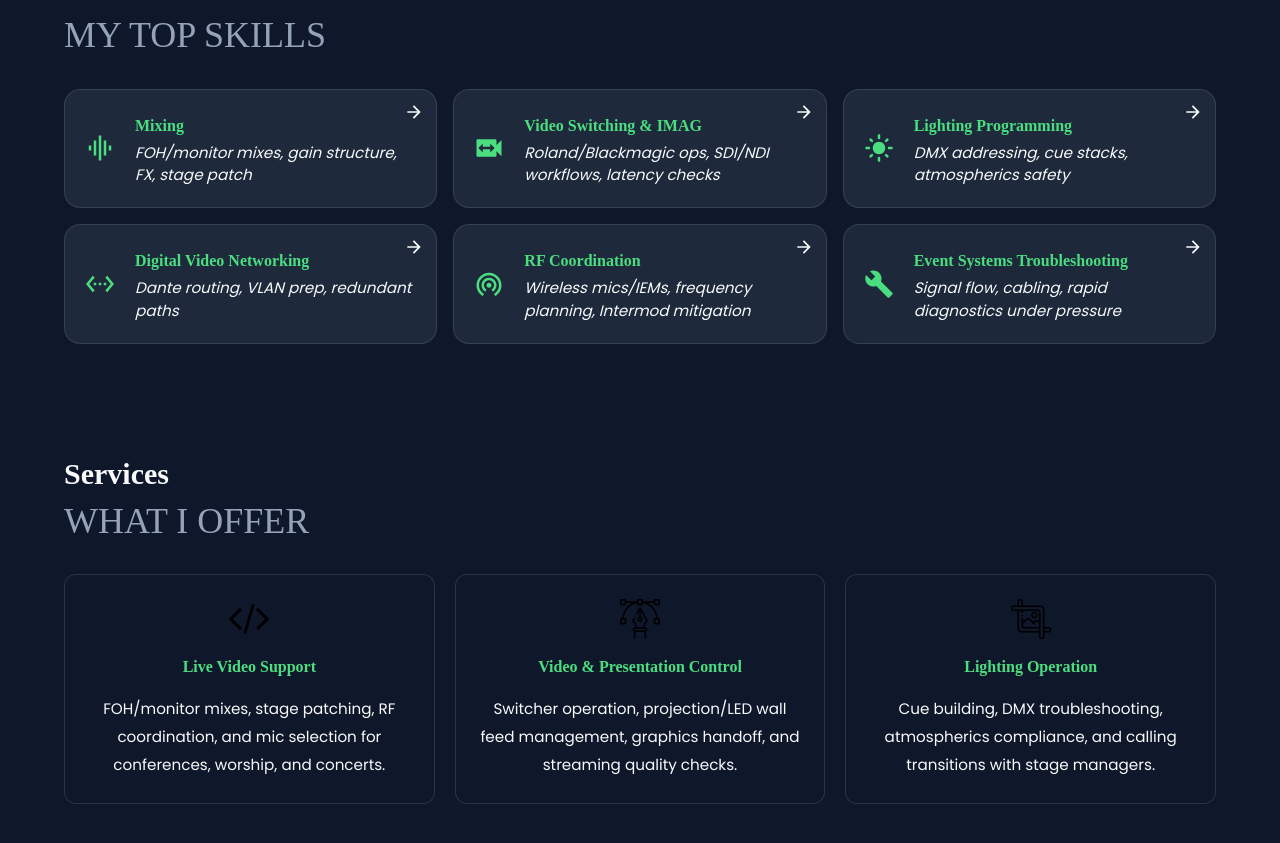
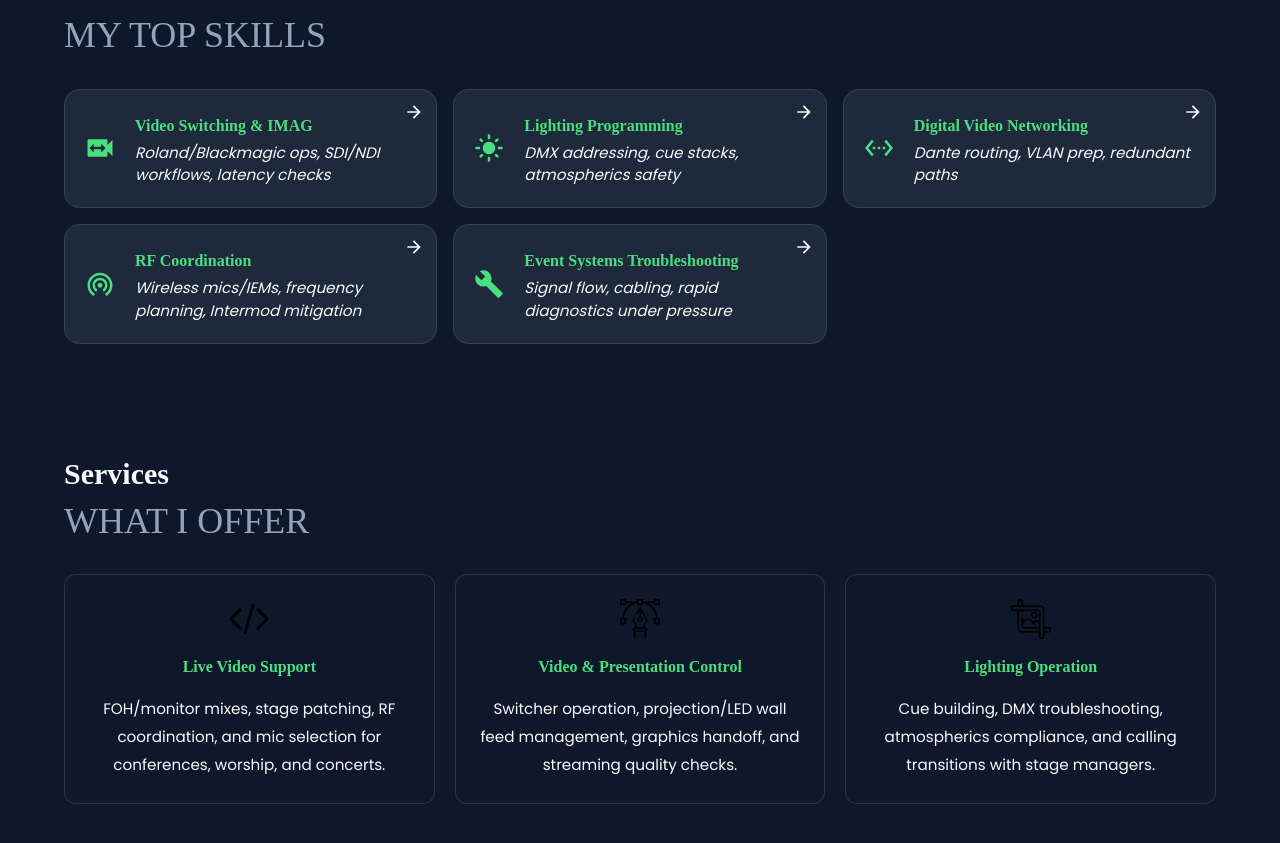
Before and after one commit to SushantBaniya/Ashish_Portfolio, a React (Vite) app in the folder react_portfolio_2/: page / in a window 1280 px wide. Shown: the part 950-1793 px from the top of the page. Built offline with nearby package versions, Linux system fonts and the light colour scheme; a web font is replaced by a local one.

Commit message:
refactor: remove outdated skills content from the portfolio

```diff
--- a/react_portfolio_2/src/Content.js
+++ b/react_portfolio_2/src/Content.js
@@ -80,22 +80,6 @@ export const content = {
     title: "Skills",
     subtitle: "MY TOP SKILLS",
     skills_content: [
-      {
-        name: "Mixing",
-        para: "FOH/monitor mixes, gain structure, FX, stage patch",
-        logo: MdGraphicEq,
-        description: "I specialize in delivering crystal-clear Video experiences for live events, conferences, and concerts. With expertise in front-of-house and monitor mixing, I ensure every performer and audience member hears exactly what they need. From setting optimal gain structures to crafting immersive effects chains, I bring technical precision and artistic sensibility to every mix.",
-        keyPoints: [
-          "Front-of-house (FOH) mixing for audiences up to 10,000+",
-          "Monitor mixing ensuring artist comfort and performance",
-          "Gain staging and signal optimization for clean Video",
-          "Creative use of reverbs, delays, and dynamic processing",
-          "Stage patching and input list management",
-          "Multi-track recording during live performances"
-        ],
-        tools: ["Yamaha CL/QL Series", "DiGiCo SD", "Allen & Heath dLive", "Waves Plugins", "Shure Wireless"],
-        yearsExp: "4+"
-      },
       {
         name: "Video Switching & IMAG",
         para: "Roland/Blackmagic ops, SDI/NDI workflows, latency checks",
```
